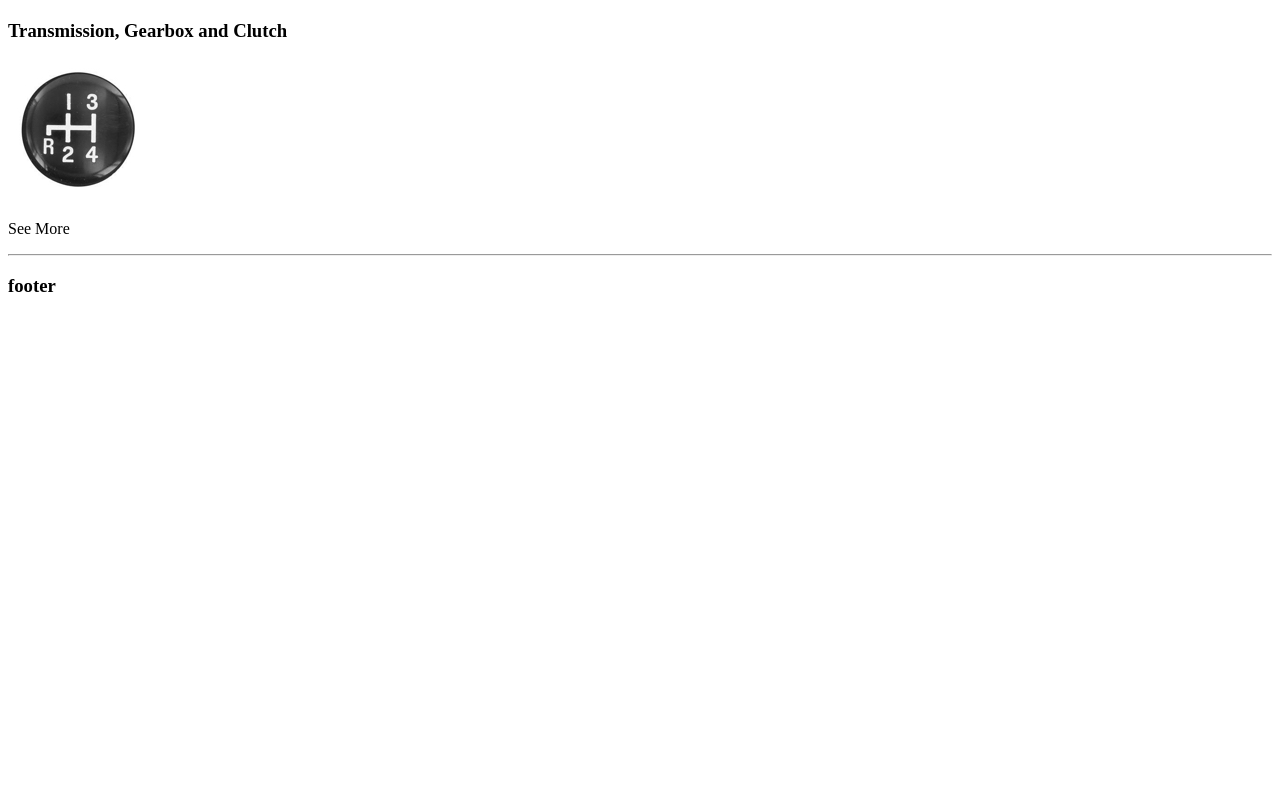
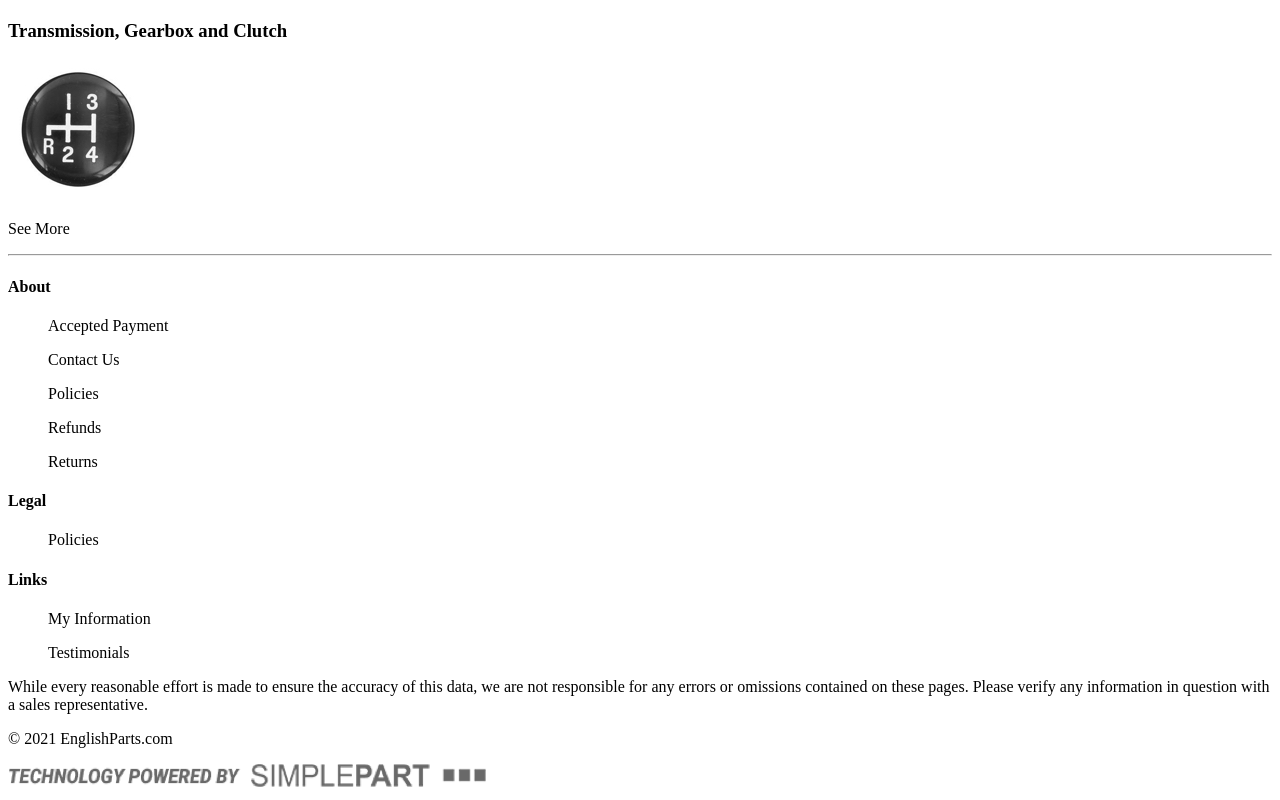
Before and after one commit to PeteSeeling/Simple-Part-Test, a React app: page / in a window 1280 px wide. Shown: the part 5943-6743 px from the top of the page. Before the commit the page ends 6259 px from the top, so only its background shows below. Built offline with nearby package versions, Linux system fonts and the light colour scheme.

Commit message:
Footer.jsx written. Needs Styling.

```diff
--- a/src/App.jsx
+++ b/src/App.jsx
@@ -1,5 +1,6 @@
 import Header from "./views/Header/Header";
 import Main from "./views/Main/Main";
+import Footer from "./views/Footer/Footer";
 
 
 export default function App() {
@@ -9,7 +10,7 @@ export default function App() {
     <hr></hr>
   <Main />
     <hr></hr>
-    <h3>footer</h3>
+    <Footer />
     </>
   )
 }
--- a/src/views/Footer/Footer.jsx
+++ b/src/views/Footer/Footer.jsx
@@ -0,0 +1,49 @@
+
+//Footer with list and logo image at bottom.
+export default function Footer(){
+    return(
+        <div>
+            <section>
+                <h4>About</h4>
+                <ul>
+                    <p></p>
+                    <p>Accepted Payment</p>
+                    <p>Contact Us</p>
+                    <p>Policies</p>
+                    <p>Refunds</p>
+                    <p>Returns</p>
+                </ul>
+            </section>
+
+            <section>
+                <h4>Legal</h4>
+                <ul>
+                    <p>Policies</p>
+                </ul>
+            </section>
+
+            <section>
+                <h4>Links</h4>
+                <ul>
+                <p>My Information</p>
+                <p>Testimonials</p>
+                </ul>
+            </section>
+
+            <section>
+                <p>
+                While every reasonable effort is made to ensure the accuracy of this data, we are not responsible for any errors or omissions contained on these pages. Please verify any information in question with a sales representative.
+                </p>
+            </section>
+
+            <section>
+                <p>© 2021 EnglishParts.com</p>
+            </section>
+
+            <section>
+                <img src={require('../../../public/images/logos/simplepart-logo-dark.png')} />
+            </section>
+
+        </div>
+    )
+}
```
